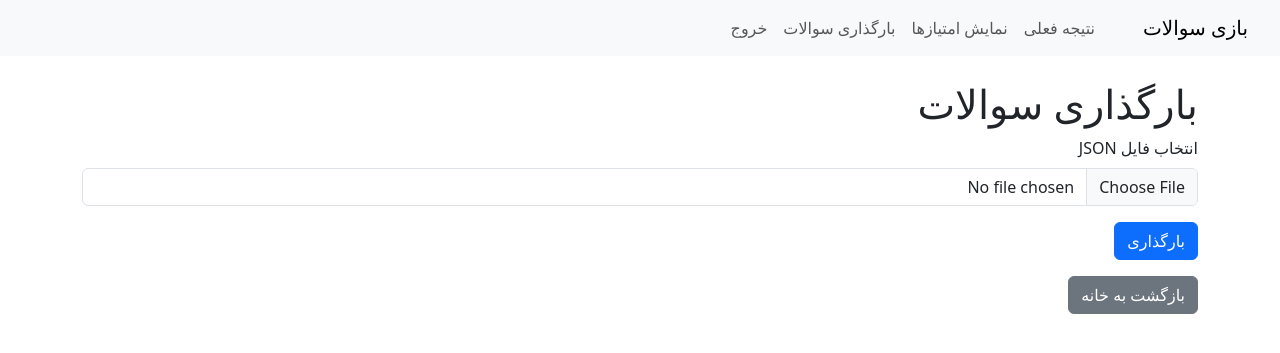
After one commit to 1970Mr/quiz-game, a Flask app: page /admin/upload_questions in a window 1280 px wide. The commit adds this page. Shown: the top 353 px of the page. Run offline with Flask 3, Linux system fonts and the light colour scheme; a user stored in the database is signed in; tables that the repository leaves empty hold one stand-in row (values such as "Sample post"); some libraries are stand-ins or nearby versions.

Commit message:
Add the ability to import questions in the program itself

```diff
--- a/app/forms.py
+++ b/app/forms.py
@@ -2,13 +2,15 @@ from flask_wtf import FlaskForm
 from wtforms import StringField, PasswordField, SubmitField, BooleanField
 from wtforms.validators import DataRequired, Length, Email, EqualTo, ValidationError
 from app.models import User
+from flask_wtf.file import FileField, FileAllowed
 
 
 class RegistrationForm(FlaskForm):
     username = StringField('نام کاربری', validators=[DataRequired(), Length(min=2, max=20)])
     email = StringField('ایمیل', validators=[DataRequired(), Email()])
     password = PasswordField('رمز عبور', validators=[DataRequired()])
-    confirm_password = PasswordField('تایید رمز عبور', validators=[DataRequired(), EqualTo('password', message='رمز عبور و تایید رمز عبور باید مطابقت داشته باشند.')])
+    confirm_password = PasswordField('تایید رمز عبور', validators=[DataRequired(), EqualTo('password',
+                                                                                           message='رمز عبور و تایید رمز عبور باید مطابقت داشته باشند.')])
     submit = SubmitField('ثبت نام')
 
     def validate_username(self, username):
@@ -27,3 +29,8 @@ class LoginForm(FlaskForm):
     password = PasswordField('رمز عبور', validators=[DataRequired()])
     remember = BooleanField('مرا به خاطر بسپار')
     submit = SubmitField('ورود')
+
+
+class UploadFileForm(FlaskForm):
+    file = FileField('انتخاب فایل JSON', validators=[FileAllowed(['json'], 'فقط فایل‌های JSON مجاز هستند!')])
+    submit = SubmitField('بارگذاری')
--- a/app/routes.py
+++ b/app/routes.py
@@ -2,9 +2,11 @@ from flask import render_template, url_for, flash, redirect, request, Blueprint,
 from flask_login import login_user, current_user, logout_user, login_required
 from app import db, bcrypt
 from app.models import User, Question, GameData, AnsweredQuestion, Score
-from app.forms import RegistrationForm, LoginForm
+from app.forms import RegistrationForm, LoginForm, UploadFileForm
 from random import randint, shuffle
 import time
+import os
+import json
 
 main = Blueprint('main', __name__)
 
@@ -203,3 +205,49 @@ def admin_scores():
 
     scores = Score.query.order_by(Score.timestamp.desc()).all()
     return render_template('admin_scores.html', title='امتیازها', scores=scores)
+
+
+@main.route("/admin/upload_questions", methods=['GET', 'POST'])
+@login_required
+def upload_questions():
+    if not current_user.is_admin:
+        flash('شما دسترسی به این صفحه ندارید.', 'danger')
+        return redirect(url_for('main.home'))
+
+    form = UploadFileForm()
+    if form.validate_on_submit():
+        if form.file.data:
+            # Define the uploads directory
+            upload_folder = os.path.join('data', 'uploads')
+            # Check if the directory exists, if not, create it
+            if not os.path.exists(upload_folder):
+                os.makedirs(upload_folder)
+
+            filename = form.file.data.filename
+            filepath = os.path.join(upload_folder, filename)
+            form.file.data.save(filepath)
+            try:
+                import_questions(filepath)
+                flash('سوالات با موفقیت بارگذاری شدند.', 'success')
+            except Exception as e:
+                flash(f'خطایی رخ داد: {e}', 'danger')
+
+    return render_template('upload_questions.html', title='بارگذاری سوالات', form=form)
+
+
+def import_questions(json_file):
+    with open(json_file, 'r') as file:
+        questions = json.load(file)
+
+    for q in questions:
+        question = Question(
+            category=q['category'],
+            question_text=q['question_text'],
+            correct_answer=q['correct_answer'],
+            wrong_answer1=q['wrong_answer1'],
+            wrong_answer2=q['wrong_answer2'],
+            wrong_answer3=q['wrong_answer3']
+        )
+        db.session.add(question)
+
+    db.session.commit()
--- a/app/templates/base.html
+++ b/app/templates/base.html
@@ -4,7 +4,8 @@
     <meta charset="UTF-8">
     <meta name="viewport" content="width=device-width, initial-scale=1.0">
     <title>{{ title | default('خانه') }} - بازی سوالات</title>
-    <link href="https://cdn.jsdelivr.net/npm/bootstrap@5.3.3/dist/css/bootstrap.min.css" rel="stylesheet" integrity="sha384-QWTKZyjpPEjISv5WaRU9OFeRpok6YctnYmDr5pNlyT2bRjXh0JMhjY6hW+ALEwIH" crossorigin="anonymous">
+    <link href="https://cdn.jsdelivr.net/npm/bootstrap@5.3.3/dist/css/bootstrap.min.css" rel="stylesheet"
+          integrity="sha384-QWTKZyjpPEjISv5WaRU9OFeRpok6YctnYmDr5pNlyT2bRjXh0JMhjY6hW+ALEwIH" crossorigin="anonymous">
     <link rel="stylesheet" href="{{ url_for('static', filename='styles.css') }}">
 </head>
 <body>
@@ -19,6 +20,11 @@
                 {% if current_user.is_admin %}
                     <li class="nav-item">
                         <a class="nav-link" href="{{ url_for('main.admin_scores') }}">نمایش امتیازها</a>
+                    </li>
+                {% endif %}
+                {% if current_user.is_admin %}
+                    <li class="nav-item">
+                        <a class="nav-link" href="{{ url_for('main.upload_questions') }}">بارگذاری سوالات</a>
                     </li>
                 {% endif %}
                 <li class="nav-item">
@@ -47,7 +53,9 @@
 </div>
 
 <script src="https://code.jquery.com/jquery-3.6.0.min.js"></script>
-<script src="https://cdn.jsdelivr.net/npm/bootstrap@5.3.3/dist/js/bootstrap.bundle.min.js" integrity="sha384-YvpcrYf0tY3lHB60NNkmXc5s9fDVZLESaAA55NDzOxhy9GkcIdslK1eN7N6jIeHz" crossorigin="anonymous"></script>
+<script src="https://cdn.jsdelivr.net/npm/bootstrap@5.3.3/dist/js/bootstrap.bundle.min.js"
+        integrity="sha384-YvpcrYf0tY3lHB60NNkmXc5s9fDVZLESaAA55NDzOxhy9GkcIdslK1eN7N6jIeHz"
+        crossorigin="anonymous"></script>
 {% block scripts %}{% endblock %}
 </body>
 </html>
--- /dev/null
+++ b/app/templates/upload_questions.html
@@ -0,0 +1,15 @@
+{% extends "base.html" %}
+{% block content %}
+    <h1>{{ title }}</h1>
+    <form method="POST" enctype="multipart/form-data">
+        {{ form.hidden_tag() }}
+        <div class="mb-3">
+            {{ form.file.label(class="form-label") }}
+            {{ form.file(class="form-control") }}
+        </div>
+        <div class="mb-3">
+            {{ form.submit(class="btn btn-primary") }}
+        </div>
+    </form>
+    <a class="btn btn-secondary" href="{{ url_for('main.home') }}">بازگشت به خانه</a>
+{% endblock %}
```
Also changed, not shown: data/uploads/questions2.json (added, +26 -0 lines). Lines whose indentation alone changed are shown as unchanged.
